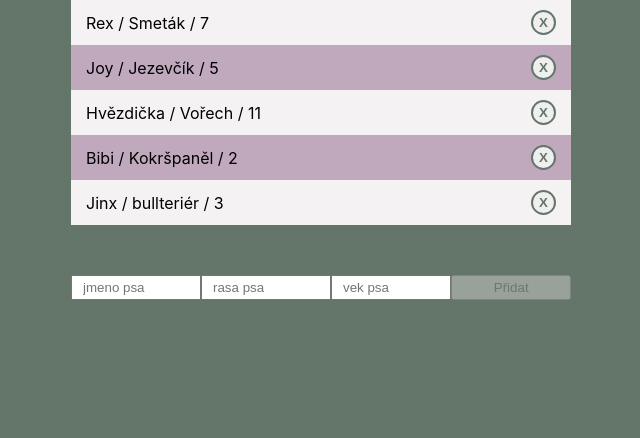
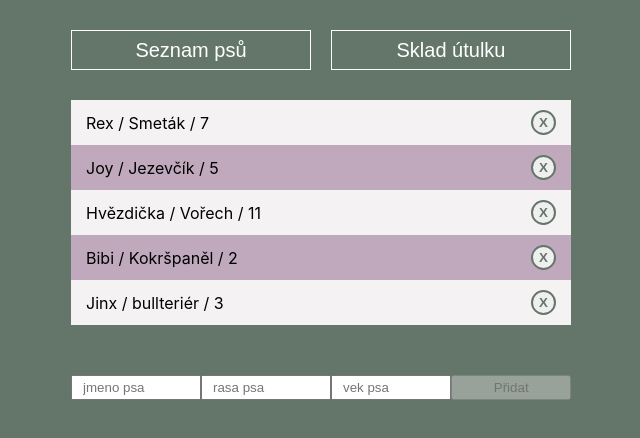
Before and after one commit to zajanaza/Dogs, a React (Create React App) app: page / in a window 1280 px wide. Shown: the top 438 px of the page, without its empty margins (319-959 px from the left). Built offline with nearby package versions, Linux system fonts and the light colour scheme.

Commit message:
pridany tlacitko na propojeni do skladu

```diff
--- a/src/components/Home/Home.js
+++ b/src/components/Home/Home.js
@@ -1,5 +1,5 @@
 import React from "react";
-import { PageContainer, DogList, DogItem, DogForm, Input, Button } from "./HomeStyle";
+import { PageContainer, DogList, DogItem, DogForm, Input, Button, Buttons, TabButton} from "./HomeStyle";
 import dogs from '../../dogsData';
 import { useState, useEffect, useRef } from "react";
 
@@ -57,6 +57,10 @@ export default function Home() {
   }
   return (
     <PageContainer>
+      <Buttons>
+        <TabButton>Seznam psů</TabButton>
+        <TabButton>Sklad útulku</TabButton>
+      </Buttons>
       <DogList name='dogList'>
         {listOfDogs.map((dog) => {
           return(
--- a/src/components/Home/HomeStyle.js
+++ b/src/components/Home/HomeStyle.js
@@ -48,3 +48,22 @@ export const Button = styled.button`
   width: 130px;
   height: 25px;
 `;
+
+export const Buttons = styled(DogForm)`          //zrecyklovany DogForm
+  margin: 30px 0;
+  height: 40px;
+`;
+
+export const TabButton = styled.button`
+  display: flex;
+  text-align: center;
+  align-items: center;
+  justify-content: center;
+  height: 100%;
+  width: 48%;
+  border: 1px solid white;
+  color: white;
+  font-size: 20px;
+  cursor: pointer;
+  background-color: transparent;
+`
```
